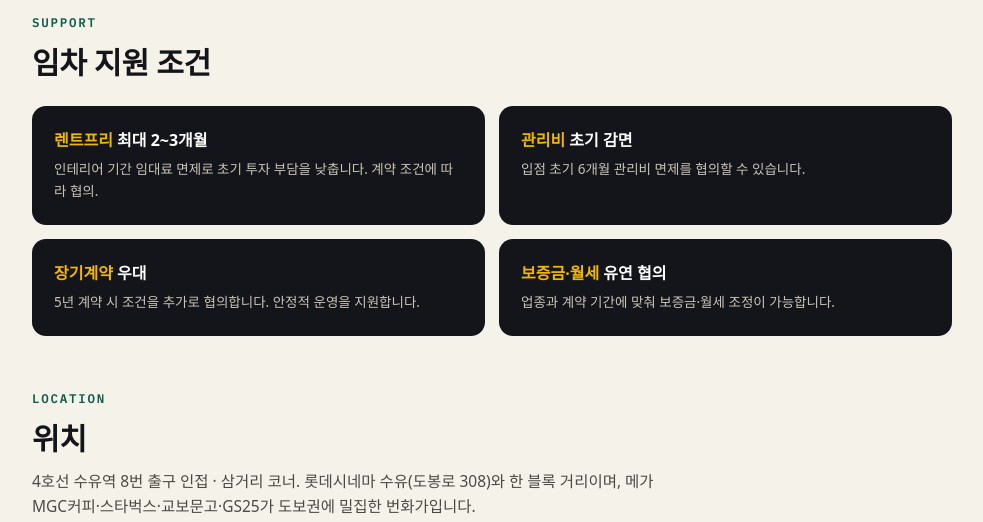
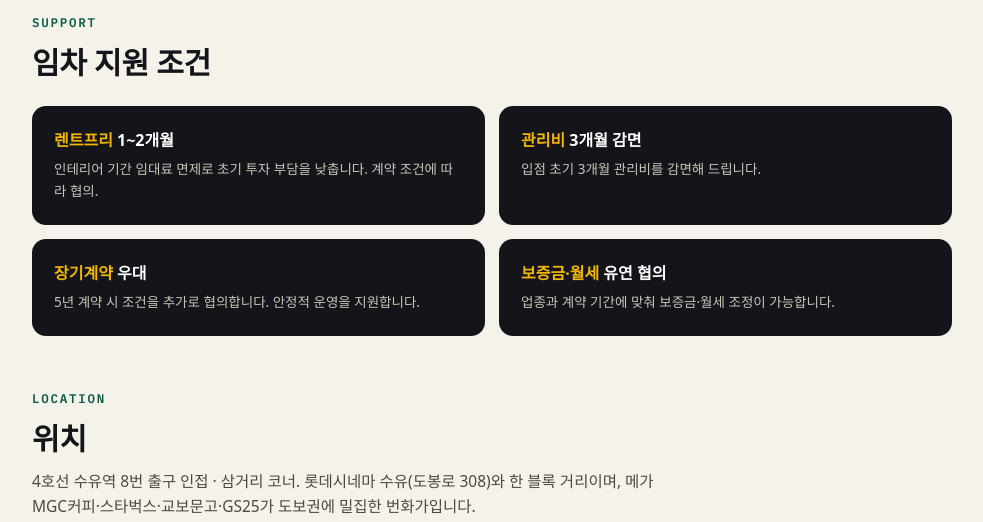
Before and after one commit to yun7640/suyu-app, a website: page public/index.html in a window 1280 px wide. Shown: the part 3040-3562 px from the top of the page, without its empty margins (148-1131 px from the left). Drawn offline with Linux system fonts and the light colour scheme; a web font is replaced by a local one.

Commit message:
Add files via upload

```diff
--- a/public/index.html
+++ b/public/index.html
@@ -315,8 +315,8 @@
     <div class="eyebrow reveal">Support</div>
     <h2 class="reveal">임차 지원 조건</h2>
     <div class="support">
-      <div class="sup reveal"><div class="h"><span class="em">렌트프리</span> 최대 2~3개월</div><p>인테리어 기간 임대료 면제로 초기 투자 부담을 낮춥니다. 계약 조건에 따라 협의.</p></div>
-      <div class="sup reveal"><div class="h"><span class="em">관리비</span> 초기 감면</div><p>입점 초기 6개월 관리비 면제를 협의할 수 있습니다.</p></div>
+      <div class="sup reveal"><div class="h"><span class="em">렌트프리</span> 1~2개월</div><p>인테리어 기간 임대료 면제로 초기 투자 부담을 낮춥니다. 계약 조건에 따라 협의.</p></div>
+      <div class="sup reveal"><div class="h"><span class="em">관리비</span> 3개월 감면</div><p>입점 초기 3개월 관리비를 감면해 드립니다.</p></div>
       <div class="sup reveal"><div class="h"><span class="em">장기계약</span> 우대</div><p>5년 계약 시 조건을 추가로 협의합니다. 안정적 운영을 지원합니다.</p></div>
       <div class="sup reveal"><div class="h"><span class="em">보증금·월세</span> 유연 협의</div><p>업종과 계약 기간에 맞춰 보증금·월세 조정이 가능합니다.</p></div>
     </div>
```
